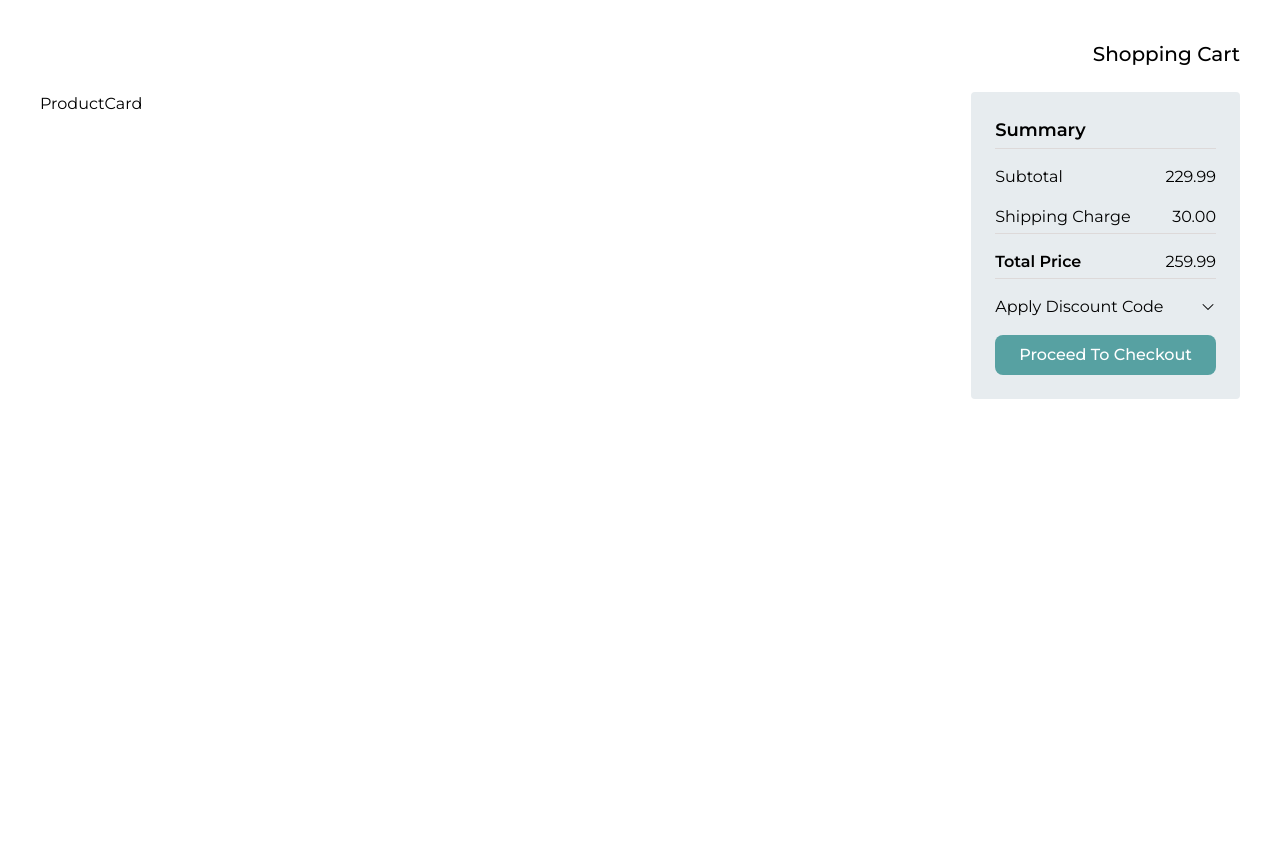
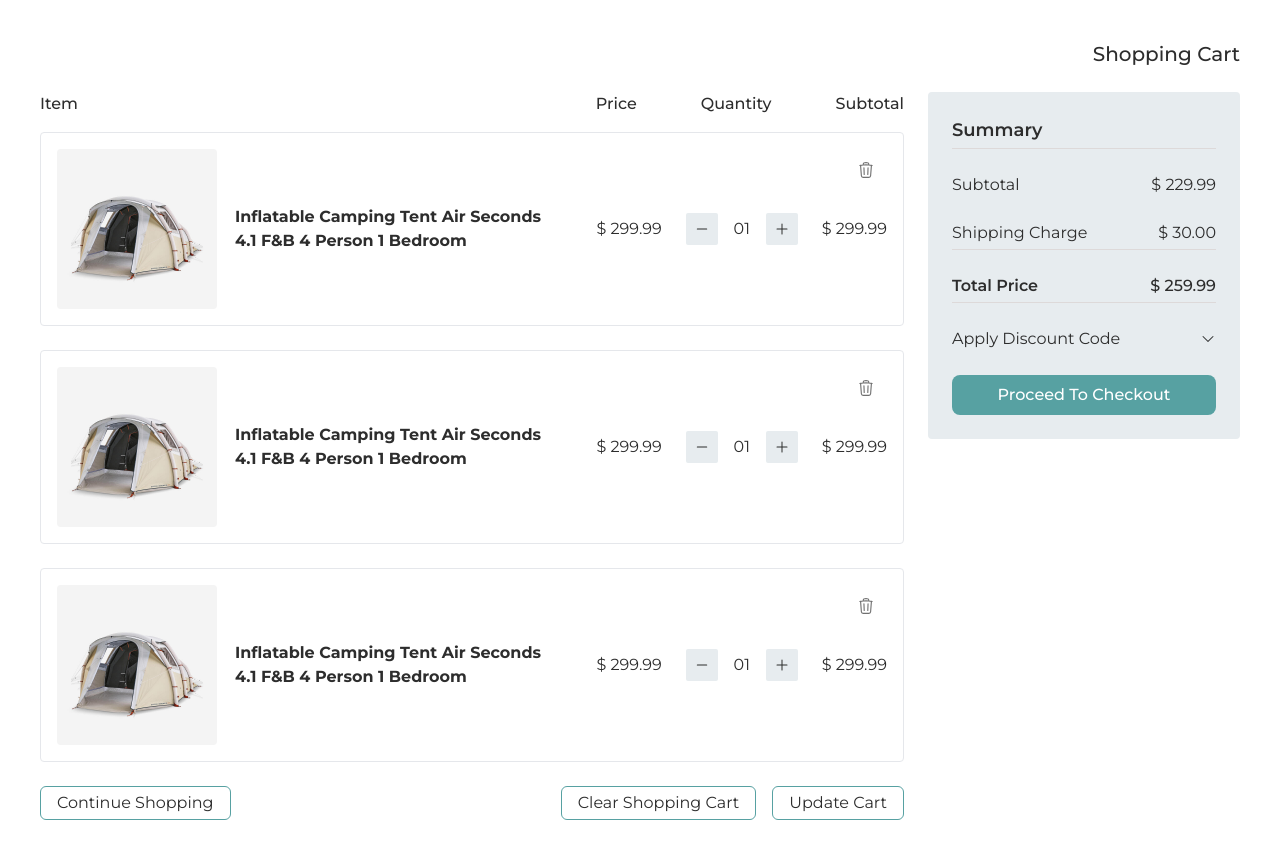
Before and after one commit to noyonalways/campgears-web, a React (Vite) app: page / in a window 1280 px wide. Before the commit the page ends 800 px from the top, so only its background shows below. Built offline with nearby package versions, Linux system fonts and the light colour scheme.

Commit message:
feat: cart page car-card update

```diff
--- a/src/index.css
+++ b/src/index.css
@@ -10,6 +10,10 @@
 
 @layer components {
   .btn {
-    @apply inline-block bg-primary hover:bg-[#63c1c4] text-white px-6 py-2 font-medium rounded-lg font-montserrat;
+    @apply inline-block bg-primary hover:bg-[#63c1c4] text-white px-6 py-2 font-medium rounded-lg font-montserrat active:scale-95;
+  }
+
+  .btn-outline {
+    @apply border border-primary hover:bg-primary hover:text-white duration-200 px-4 py-1 rounded-md active:scale-95;
   }
 }
--- /dev/null
+++ b/src/pages/cart/cart-card/index.tsx
@@ -0,0 +1,64 @@
+import { useState } from "react";
+import { HiMinus, HiOutlineTrash, HiPlus } from "react-icons/hi2";
+import tent from "../../../assets/images/products/tent.png";
+
+interface IProps {}
+
+const CartCard: React.FC<IProps> = () => {
+  const [quantity, setQuantity] = useState(1);
+
+  const decrement = () => {
+    if (quantity > 0) {
+      setQuantity(quantity - 1);
+    }
+  };
+
+  const increment = () => {
+    setQuantity(quantity + 1);
+  };
+  return (
+    <div className="flex border-t border-b flex-col py-4 px-2 lg:flex-row items-center lg:p-4 lg:border justify-between lg:rounded relative">
+      <button className="absolute lg:right-4 right-2 top-2 lg:top-4 text-[#717171] text-lg hover:bg-[#E7ECEF] p-2 lg:p-3 rounded-full duration-100 active:scale-95">
+        <HiOutlineTrash />
+      </button>
+      <div className="flex items-start lg:items-center space-x-2 lg:space-x-0 justify-between basis-full lg:basis-[60%] my-6 lg:my-0">
+        <figure className="w-44 lg:w-40 rounded overflow-hidden">
+          <img src={tent} alt="" />
+        </figure>
+        <h2 className="font-bold lg:max-w-xs">
+          Inflatable Camping Tent Air Seconds 4.1 F&B 4 Person 1 Bedroom
+        </h2>
+      </div>
+      <div className="flex lg:justify-between space-x-8 lg:space-x-0 items-center basis-full lg:basis-[35%]">
+        <div className="flex flex-col lg:block">
+          <span className="lg:hidden font-semibold mb-1">Price</span>
+          <span>$ 299.99</span>
+        </div>
+        <div className="flex flex-col items-center lg:block">
+          <span className="lg:hidden font-semibold mb-1">Quantity</span>
+          <div className="items-center flex justify-between space-x-4">
+            <button
+              onClick={decrement}
+              className="bg-[#e7ecef] size-8 flex justify-center items-center rounded-sm active:scale-95 duration-100"
+            >
+              <HiMinus />
+            </button>
+            <span>{quantity.toString().padStart(2, "0")}</span>
+            <button
+              onClick={increment}
+              className="bg-[#e7ecef] size-8 flex justify-center items-center rounded-sm active:scale-95 duration-100"
+            >
+              <HiPlus />
+            </button>
+          </div>
+        </div>
+        <div className="flex flex-col lg:block">
+          <span className="lg:hidden font-semibold mb-1">Subtotal</span>
+          <span>$ 299.99</span>
+        </div>
+      </div>
+    </div>
+  );
+};
+
+export default CartCard;
--- a/src/pages/cart/index.tsx
+++ b/src/pages/cart/index.tsx
@@ -1,33 +1,52 @@
 import { HiChevronDown } from "react-icons/hi2";
 import Button from "../../components/ui/button";
+import CartCard from "./cart-card";
 
 interface IProps {}
 
 const Cart: React.FC<IProps> = () => {
   return (
-    <section className="py-10">
+    <section className="py-10 text-black">
       <div className="container font-montserrat">
         <h1 className="text-xl font-medium text-end mb-6">Shopping Cart</h1>
-        <div className="flex justify-between">
-          <div>
-            <div></div>
-            <div>ProductCard</div>
+        <div className="flex flex-col-reverse lg:flex-row lg:justify-between lg:items-start">
+          <div className="lg:basis-[72%]">
+            <div className="hidden lg:flex justify-between items-center mb-4 font-medium">
+              <span>Item</span>
+              <div className="flex space-x-16">
+                <span>Price</span>
+                <span>Quantity</span>
+                <span>Subtotal</span>
+              </div>
+            </div>
+            <div className="space-y-6 mb-6">
+              <CartCard />
+              <CartCard />
+              <CartCard />
+            </div>
+            <div className="flex flex-col space-y-3 lg:space-y-0 lg:flex-row items-center justify-between">
+              <button className="btn-outline">Continue Shopping</button>
+              <div className="flex items-center space-x-3 lg:space-x-4">
+                <button className="btn-outline">Clear Shopping Cart</button>
+                <button className="btn-outline">Update Cart</button>
+              </div>
+            </div>
           </div>
-          <div className="bg-[#E7ECEF] p-6 rounded space-y-4">
+          <div className="bg-[#E7ECEF] p-6 rounded space-y-6 lg:basis-[26%] flex flex-col mb-6 lg:mb-0">
             <h3 className="text-lg font-semibold border-b border-b-[#DDD9D9] pb-1">
               Summary
             </h3>
             <div className="flex justify-between items-center">
               <span>Subtotal</span>
-              <span>229.99</span>
+              <span>$ 229.99</span>
             </div>
             <div className="flex justify-between items-center border-b border-b-[#DDD9D9] pb-1">
               <span>Shipping Charge</span>
-              <span>30.00</span>
+              <span>$ 30.00</span>
             </div>
             <div className="flex justify-between items-center border-b border-b-[#DDD9D9] pb-1">
               <span className="font-semibold">Total Price</span>
-              <span>259.99</span>
+              <span className="font-medium">$ 259.99</span>
             </div>
             <div className="flex justify-between items-center">
               <span>Apply Discount Code</span>
```
